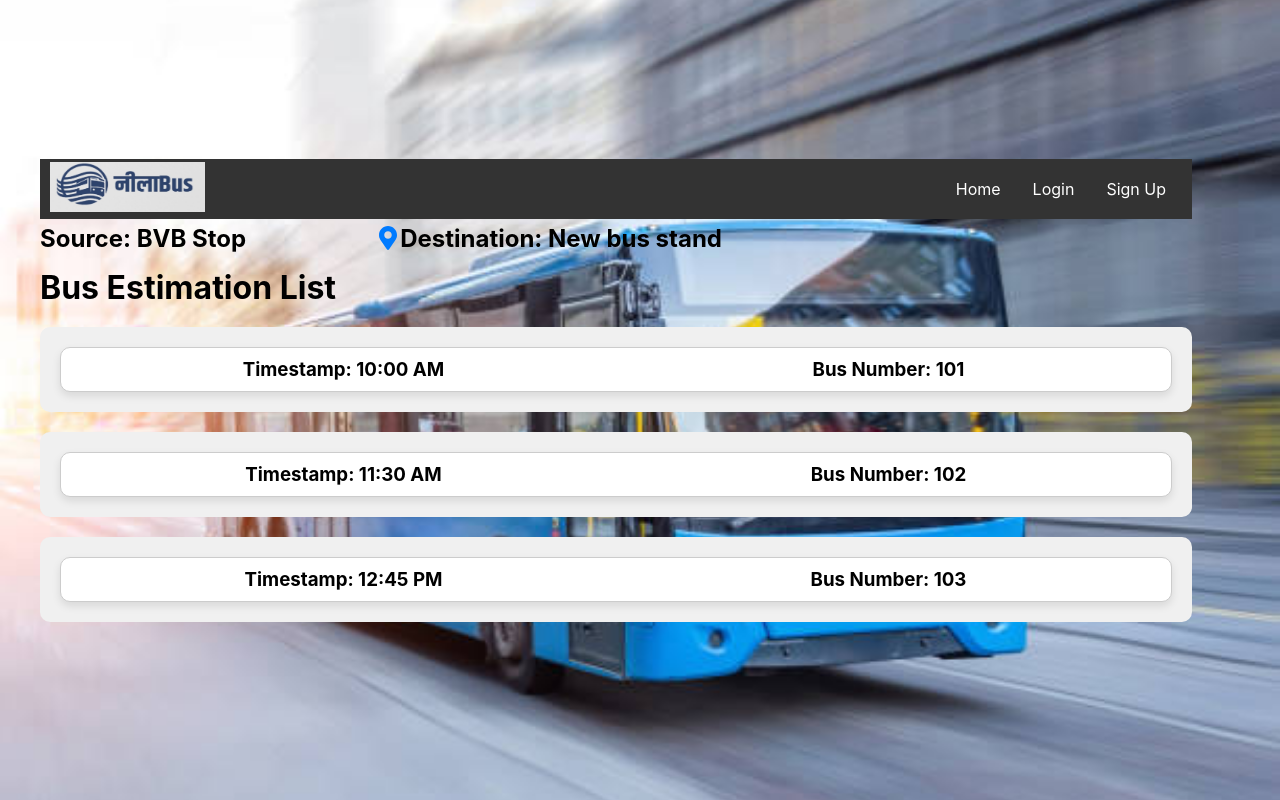
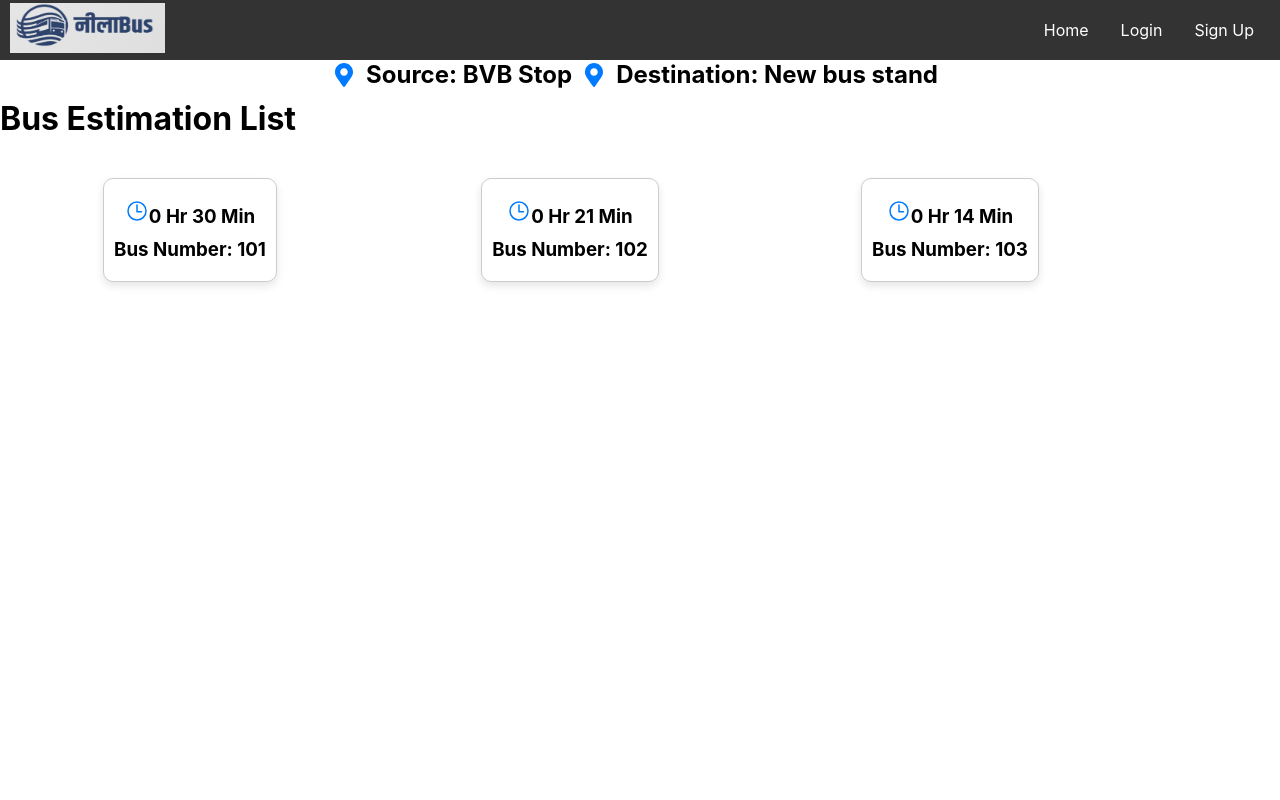
Before and after one commit to PratikshaT13/servernode, a React (Create React App) app in the folder mybus/: page /homepage in a window 1280 px wide. Both pictures are taken after a click on the button "Go to Bus Estimation". Built offline with nearby package versions, Linux system fonts and the light colour scheme.

Commit message:
w:nav,cards;nw:about

```diff
--- a/mybus/src/App.css
+++ b/mybus/src/App.css
@@ -16,7 +16,7 @@
 .App-header {
   background-color: #282c34;
   min-height: 100vh;
-  display: flex;
+  /*display: flex;*/
   flex-direction: column;
   align-items: center;
   justify-content: center;
--- a/mybus/src/components/BusEstimationModule/BusEstimationList.jsx
+++ b/mybus/src/components/BusEstimationModule/BusEstimationList.jsx
@@ -1,9 +1,26 @@
+// import React from 'react';
+// import BusEstimationModule from './BusEstimationModule';
+
+// const BusEstimationList = ({ busDataList }) => {
+//   return (
+//     <div>
+//       {busDataList.map((busData, index) => (
+//         <BusEstimationModule
+//           key={index}
+//           timestamp={busData.timestamp}
+//           busNumber={busData.busNumber}
+//         />
+//       ))}
+//     </div>
+//   );
+// }
+// export default BusEstimationList;
 import React from 'react';
 import BusEstimationModule from './BusEstimationModule';
 
 const BusEstimationList = ({ busDataList }) => {
   return (
-    <div>
+    <div style={{ display: 'flex', flexDirection: 'row', flexWrap: 'wrap' }}>
       {busDataList.map((busData, index) => (
         <BusEstimationModule
           key={index}
@@ -14,4 +31,5 @@ const BusEstimationList = ({ busDataList }) => {
     </div>
   );
 }
+
 export default BusEstimationList;
--- a/mybus/src/components/BusEstimationModule/BusEstimationModule.css
+++ b/mybus/src/components/BusEstimationModule/BusEstimationModule.css
@@ -1,65 +1,9 @@
+/* CSS for the estimation module */
 .bus-estimation-container {
-    background-color: #f0f0f0;
-    padding: 20px;
-    border-radius: 10px;
-    margin-bottom: 20px;
-  }
-
-  .source-destination {
-    margin-bottom: 10px;
-  }
-
-  .source-destination h2 {
-    margin: 5px 0;
-  }
-
-  .bus-details {
-    display: flex;
-  }
-
-  .timestamp,
-  .bus-number {
-    flex: 1;
-  }
-
-  .timestamp h3,
-  .bus-number h3 {
-    margin: 5px 0;
-  }
-
-
-  .timestamp-bus-container {
+    margin-top: 20px;
     display: flex;
     flex-direction: column;
     align-items: center;
-    margin-top: 20px;
-    border: 2px solid black;
-    padding: 10px;
-  }
-
-  .timestamp-bus-container h3 {
-    margin: 5px;
-  }
-
-  /* Add this style to ensure components cover the entire page */
-.homepage, .bus-estimation-container {
-    width: 90vw;
-  }
-
-  /* Add this style to ensure text aligns to the center of the page */
-  .homepage, .bus-estimation-container {
-    text-align: center;
-  }
-
-  .icon {
-    color: #333;
-    margin-left: 120px;
-    position: relative;
-  }
-
-  /* CSS for the bus estimation module */
-.bus-estimation-container {
-    margin-top: 20px;
 }
 
 /* CSS for the source and destination section */
@@ -85,20 +29,43 @@
     padding: 10px;
     box-shadow: 0 4px 8px rgba(0, 0, 0, 0.1);
     background-color: #fff;
+    width: 100%; /* Set card width to 100% */
+    margin-top: 20px; /* Add margin between cards */
 }
 
 /* CSS for the container inside the card */
 .card-content {
     display: flex;
-    justify-content: space-between;
+    flex-direction: column; /* Change flex direction to column */
     align-items: center;
 }
 
 /* CSS for timestamp and bus number */
-  .timestamp, .bus-number {
-    flex: 1; /* Divide the space equally between timestamp and bus number */
+.timestamp,
+.bus-number {
+    margin: 10px 0; /* Add margin between timestamp and bus number */
+    width: 100%; /* Set width to 100% */
 }
 
-  .timestamp h3, .bus-number h3 {
+.timestamp h3,
+.bus-number h3 {
     margin: 0;
 }
+
+/* Add this style to ensure text aligns to the center of the page */
+.homepage, .bus-estimation-container {
+    width: 380px; /* Set width to 100% */
+    text-align: center;
+}
+
+.source-destination{
+    display: flex;
+  align-items: center;
+  justify-content: center;
+  margin-bottom: 10px;
+}
+
+.source-destination h2 {
+    margin-right: 10px;
+    margin-left: 10px;
+  }
--- a/mybus/src/components/BusEstimationModule/BusEstimationModule.jsx
+++ b/mybus/src/components/BusEstimationModule/BusEstimationModule.jsx
@@ -1,16 +1,17 @@
 import React from 'react';
 import './BusEstimationModule.css';
 import { FaMapMarkerAlt } from "react-icons/fa";
+import { IoTimeOutline } from "react-icons/io5";
 import './BusEstimationList';
 
 const BusEstimationModule = ({ source, destination, timestamp, busNumber }) => {
   return (
     <div className="bus-estimation-container">
 
-      <div className="card">
-        <div className="card-content">
+      <div className="bus-details">
+        <div className="card">
           <div className="timestamp">
-            <h3>Timestamp: {timestamp}</h3>
+            <h3><IoTimeOutline className='icon'/>{timestamp}</h3>
           </div>
           <div className="bus-number">
             <h3>Bus Number: {busNumber}</h3>
--- a/mybus/src/components/BusEstimationModule/SampleBusEstimationData.jsx
+++ b/mybus/src/components/BusEstimationModule/SampleBusEstimationData.jsx
@@ -6,9 +6,9 @@ import { FaMapMarkerAlt } from "react-icons/fa";
 const SampleBusEstimationData = () => {
   // Sample list of bus data
   const busDataList = [
-    { timestamp: '10:00 AM', busNumber: '101' },
-    { timestamp: '11:30 AM', busNumber: '102' },
-    { timestamp: '12:45 PM', busNumber: '103' },
+    { timestamp: '0 Hr 30 Min', busNumber: '101' },
+    { timestamp: '0 Hr 21 Min', busNumber: '102' },
+    { timestamp: '0 Hr 14 Min', busNumber: '103' },
     // Add more bus data objects as needed
   ];
 
@@ -17,13 +17,14 @@ const SampleBusEstimationData = () => {
 
   return (
     <div>
-         <div className="source-destination">
+        <div className="source-destination">
+        <FaMapMarkerAlt className="icon" />
         <h2>Source: {source}</h2>
         <FaMapMarkerAlt className="icon" />
         <h2>Destination: {destination}</h2>
         </div>
       <h1>Bus Estimation List</h1>
-      <BusEstimationList busDataList={busDataList} /> {/* Pass the sample bus data list as prop */}
+      <BusEstimationList busDataList={busDataList} />
     </div>
   );
 };
--- a/mybus/src/components/Homepage/Homepage.css
+++ b/mybus/src/components/Homepage/Homepage.css
@@ -6,7 +6,7 @@
   }
 
   .homepage-container {
-    display: flex;
+    /*display: flex;*/
     justify-content: center;
     align-items: center;
   }
--- a/mybus/src/components/Navbar/Navbar.css
+++ b/mybus/src/components/Navbar/Navbar.css
@@ -2,7 +2,6 @@
     background-color: #333;
     height: 60px;
     display: flex;
-    justify-content: center;
     align-items: center;
     width: 100%;
   }
@@ -12,7 +11,7 @@
     width: 100%;
     display: flex;
     justify-content: space-between;
-    align-items: center;
+    /*align-items: center;*/
     padding: 0 10px;
 
   }
--- a/mybus/src/index.css
+++ b/mybus/src/index.css
@@ -14,15 +14,16 @@ body {
     sans-serif;
   -webkit-font-smoothing: antialiased;
   -moz-osx-font-smoothing: grayscale;
-  display: flex;
-  justify-content: left;
+  /*display: flex;*/
+  justify-content: center;
   align-items: center;
   min-height: 100vh;
-  background: url('./components/assets/bus1.jpg')
-  no-repeat;
+  /*background: url('./components/assets/bus1.jpg')
+  no-repeat;*/
   background-size: cover;
   background-position: center;
-  margin-left: 40px;
+
+ /* margin-left: 40px;*/
 }
 
 code {
```
Lines whose indentation alone changed are shown as unchanged.
